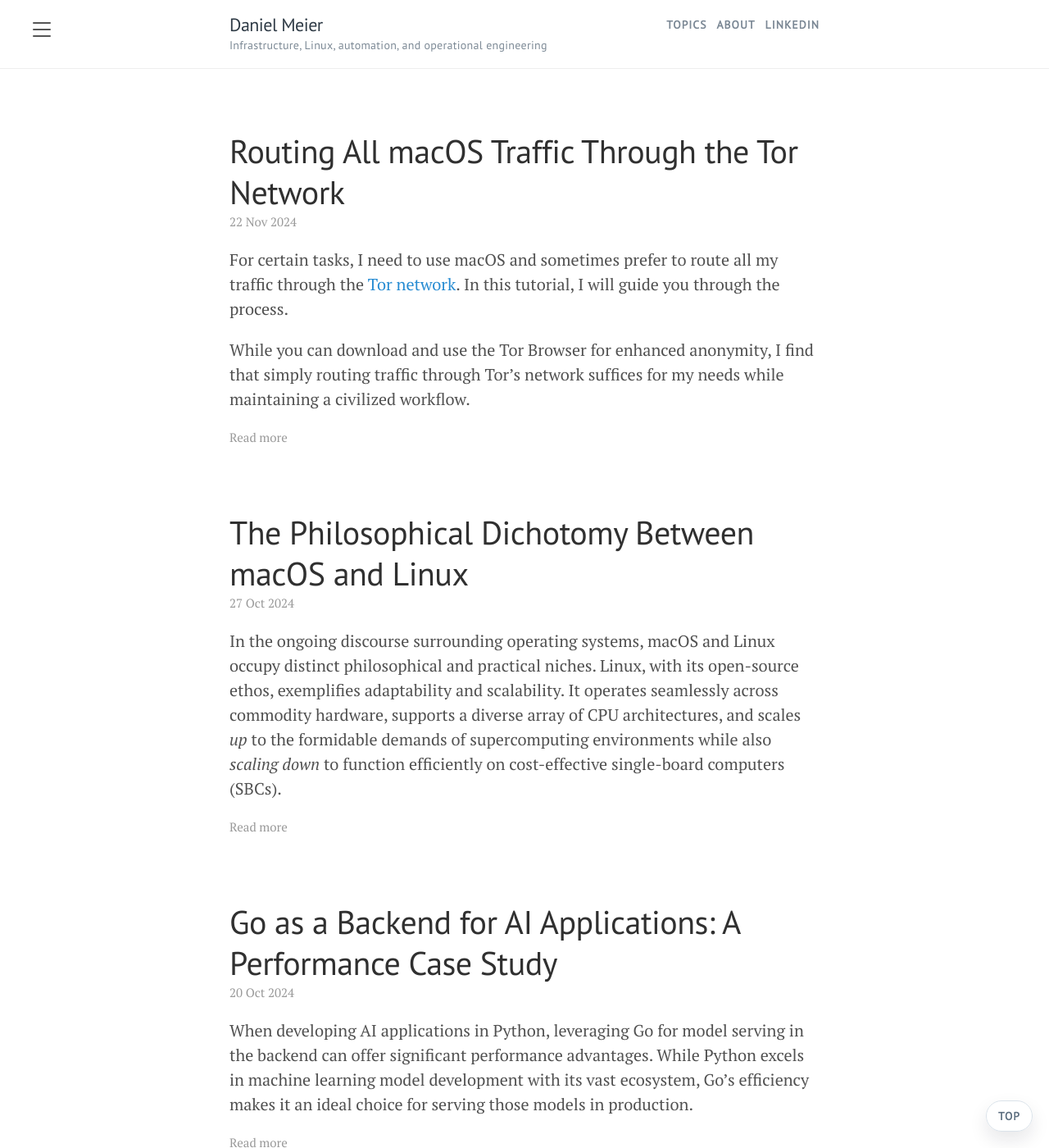
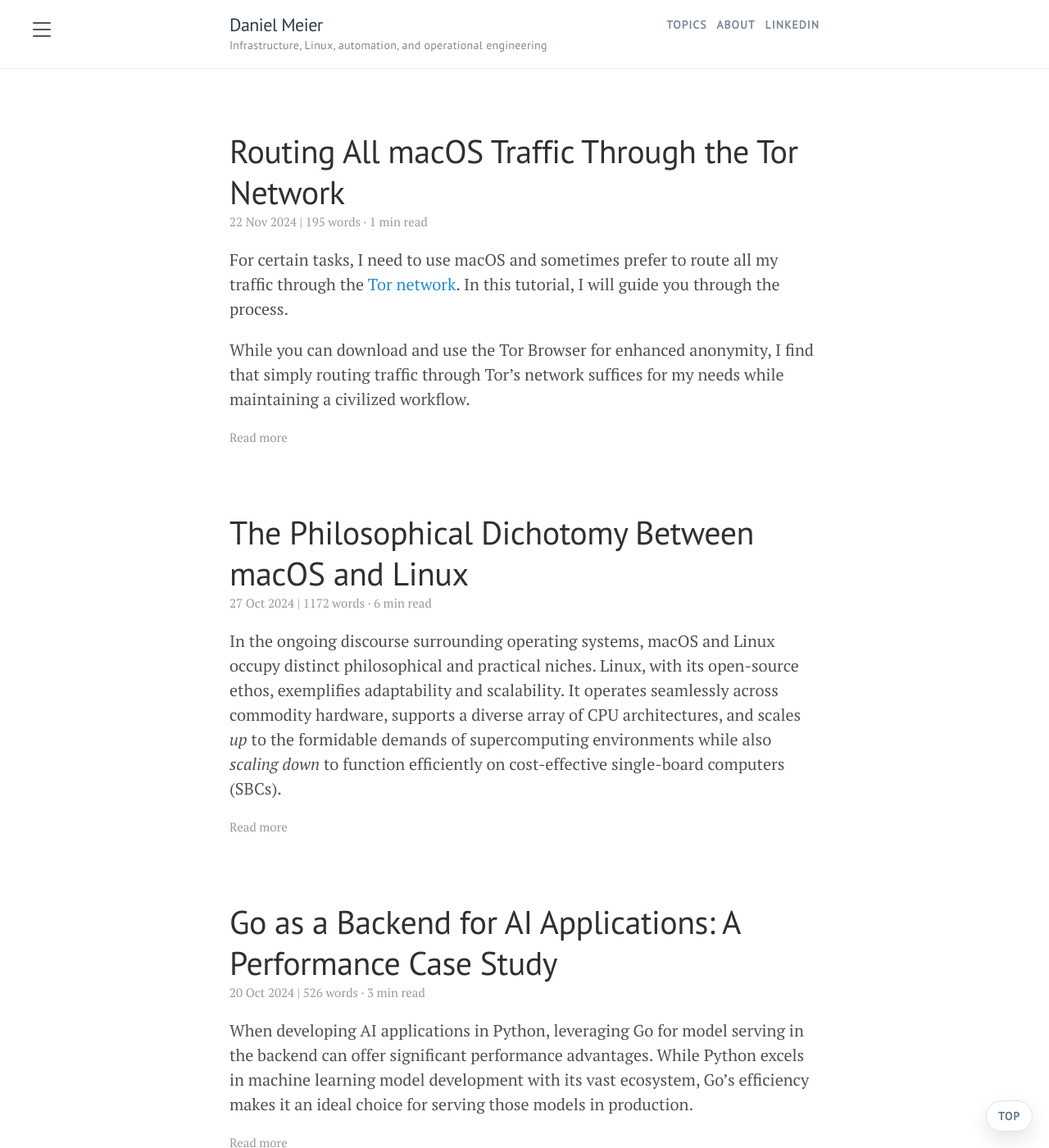
Before and after one commit to dme86/dme86.github.io, a Jekyll site: the page built from index.html, in a window 1280 px wide and 1400 px high, scrolled down 564 px. Shown: the whole window at 82% size. Built offline with Jekyll 4.4.1, drawn with Linux system fonts in a browser that asks for light colours; the list of posts is cut into pages by our own code; some of the changed text lies outside the part shown.

Commit message:
Show reading stats on post listings

```diff
--- a/index.html
+++ b/index.html
@@ -5,6 +5,8 @@ title: Home
 
 <div class="posts">
   {% for post in paginator.posts %}
+  {% assign word_count = post.content | markdownify | strip_html | number_of_words %}
+  {% assign read_time = word_count | minus: 1 | divided_by: 200 | plus: 1 %}
   <div class="post">
     <h1 class="post-title">
       <a href="{{ post.url | absolute_url }}">
@@ -12,7 +14,7 @@ title: Home
       </a>
     </h1>
 
-    <span class="post-date">{{ post.date | date_to_string }}</span>
+    <span class="post-date">{{ post.date | date_to_string }} | {{ word_count }} words &middot; {{ read_time }} min read</span>
 
     {{ post.excerpt }}
     <a href="{{ post.url | absolute_url }}" class="read-more">Read more</a>
```
